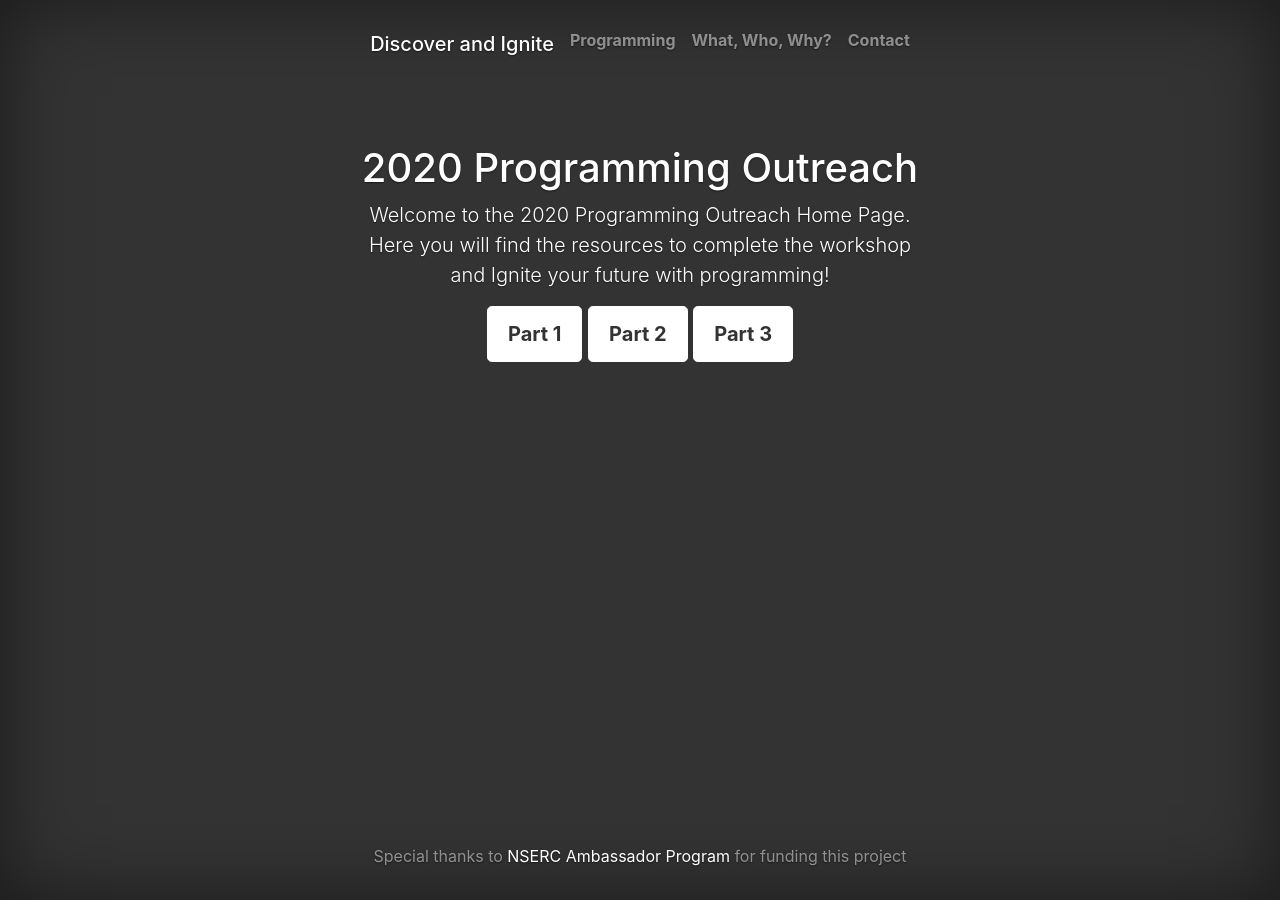
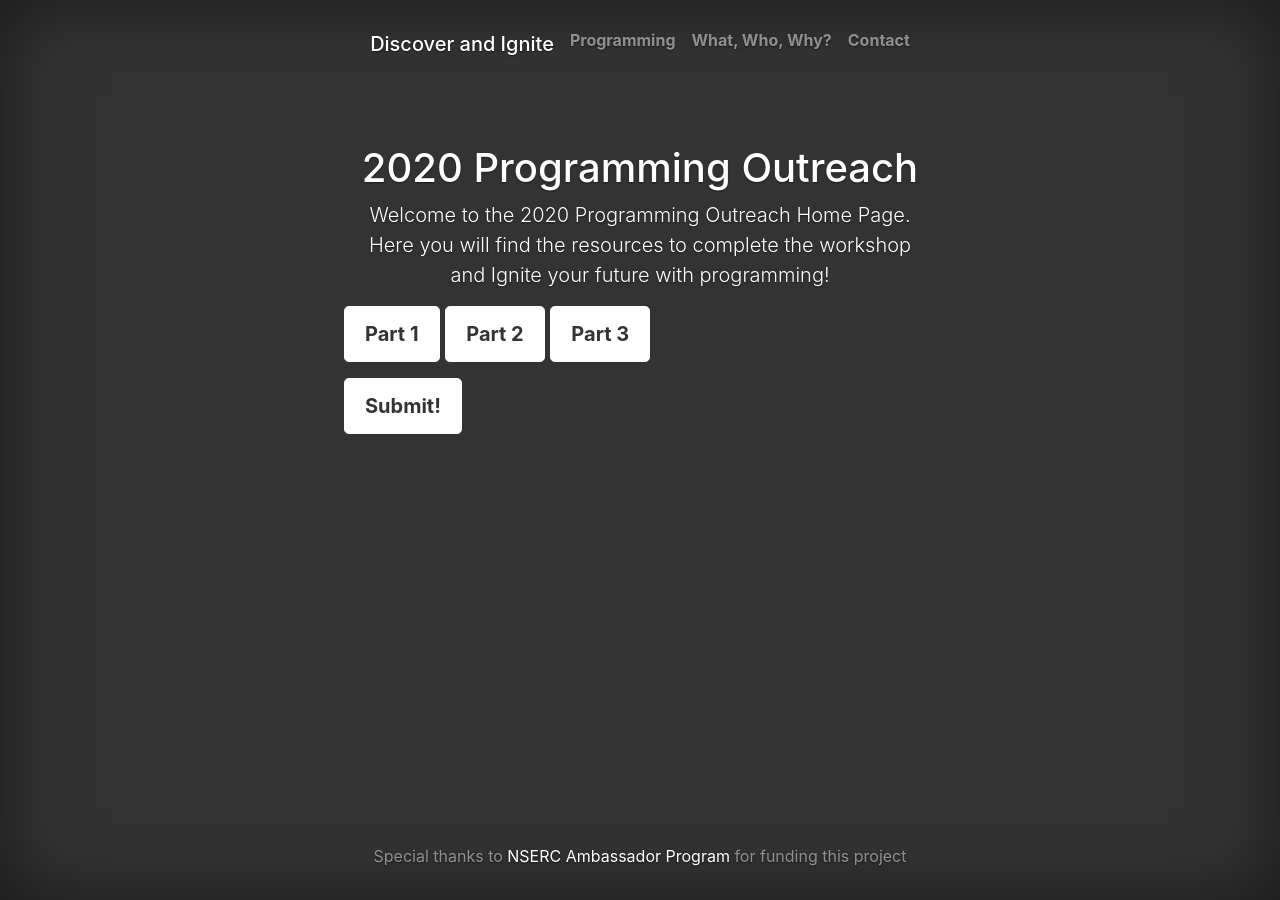
Before and after one commit to 2020-Programming-Outreach/Discover-and-Ignite, a Jekyll site: the page built from index.html, in a window 1280 px wide. Built offline with Jekyll 4.4.1, drawn with Linux system fonts in a browser that asks for light colours.

Commit message:
email attach

```diff
--- a/html-email-form-with-attachment/formpage.html
+++ b/html-email-form-with-attachment/formpage.html
@@ -10,8 +10,8 @@
         <!-- Optional theme -->
         <link rel="stylesheet" href="https://maxcdn.bootstrapcdn.com/bootstrap/3.3.7/css/bootstrap-theme.min.css" >
         <script src="https://ajax.googleapis.com/ajax/libs/jquery/1.12.4/jquery.min.js"></script>
-        <link rel="stylesheet" href="form.css" >
-        <script src="form.js"></script>
+        <link rel="stylesheet" href="https://raw.githubusercontent.com/2020-Programming-Outreach/Discover-and-Ignite/gh-pages/html-email-form-with-attachment/form.css" >
+        <script src="https://raw.githubusercontent.com/2020-Programming-Outreach/Discover-and-Ignite/gh-pages/html-email-form-with-attachment/form.js"></script>
     </head>
     <body >
         <div class="container">
--- a/index.html
+++ b/index.html
@@ -21,11 +21,17 @@ title: Programming
       <div class="container">
         <h1 class="cover-heading">2020 Programming Outreach</h1>
         <p class="lead">Welcome to the 2020 Programming Outreach Home Page. Here you will find the resources to complete the workshop and Ignite your future with programming!</p>
-        <p class="lead">
-          <a href="https://colab.research.google.com/drive/1tq7vR53RBsfX4oqAzKNFoOXkTwBRuQkr?usp=sharing" class="btn btn-lg btn-secondary">Part 1</a>
-          <a href="https://colab.research.google.com/drive/1JBsi9W-qofcGkQS86OkluWCwAb4TzoCC?usp=sharing" class="btn btn-lg btn-secondary">Part 2</a>
-          <a href="https://docs.google.com/document/d/1WDKAXpFvFr5EUg2FboKis--0lc-INIdb8j-qe0CM0-k/edit?usp=sharing" class="btn btn-lg btn-secondary">Part 3</a>
-        </p>
+        <div class="row">
+          <p class="lead">
+            <a href="https://colab.research.google.com/drive/1tq7vR53RBsfX4oqAzKNFoOXkTwBRuQkr?usp=sharing" class="btn btn-lg btn-secondary">Part 1</a>
+            <a href="https://colab.research.google.com/drive/1JBsi9W-qofcGkQS86OkluWCwAb4TzoCC?usp=sharing" class="btn btn-lg btn-secondary">Part 2</a>
+            <a href="https://docs.google.com/document/d/1WDKAXpFvFr5EUg2FboKis--0lc-INIdb8j-qe0CM0-k/edit?usp=sharing" class="btn btn-lg btn-secondary">Part 3</a>
+          </p>
+        </div>
+        <div class="row">
+          <p class="lead">
+            <a href="https://raw.githubusercontent.com/2020-Programming-Outreach/Discover-and-Ignite/gh-pages/html-email-form-with-attachment/formpage.html" class="btn btn-lg btn-secondary">Submit!</a>
+          </p>
       </div>
     </div>
 
```
Also changed, not shown: 1 other file.
